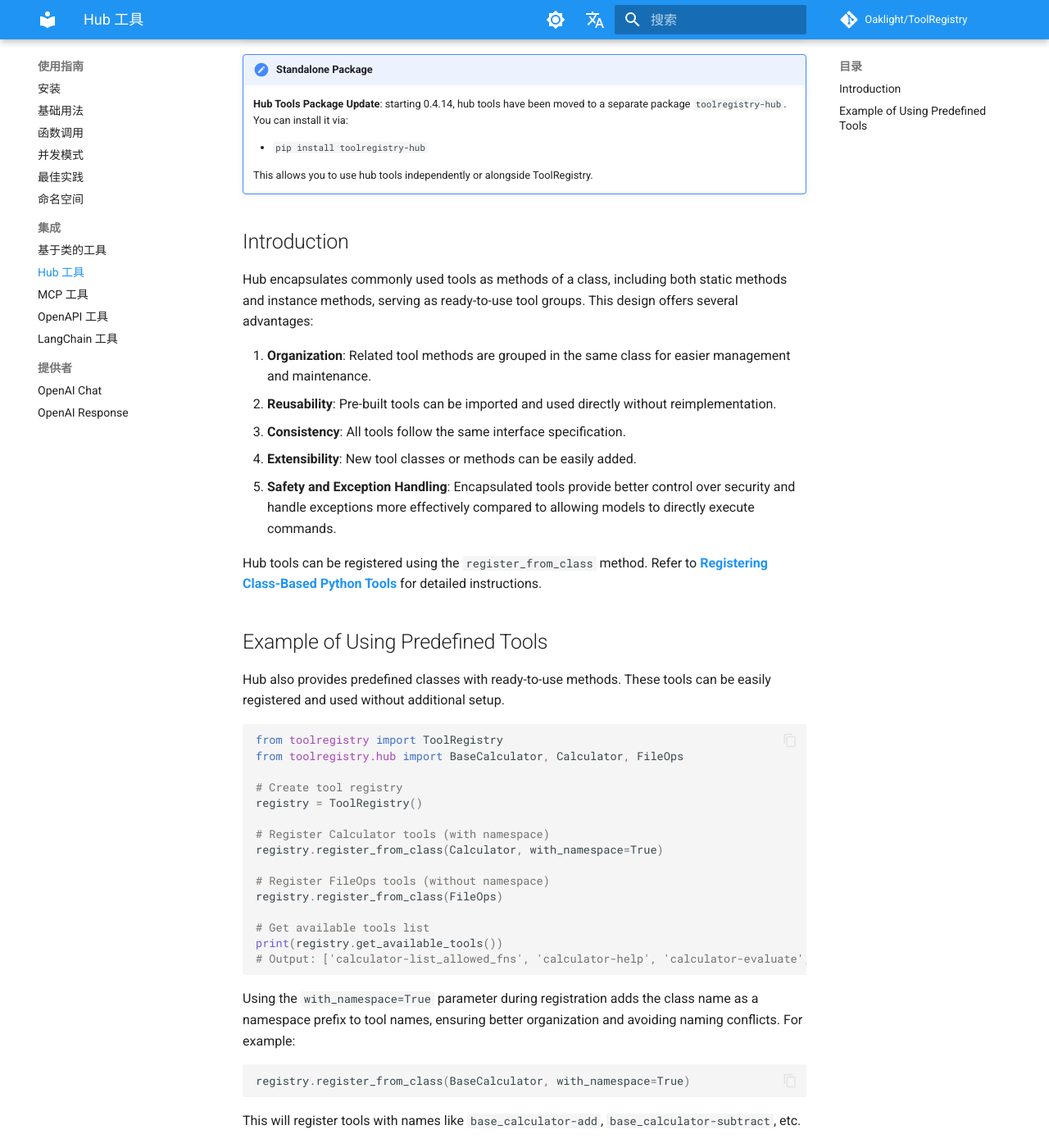
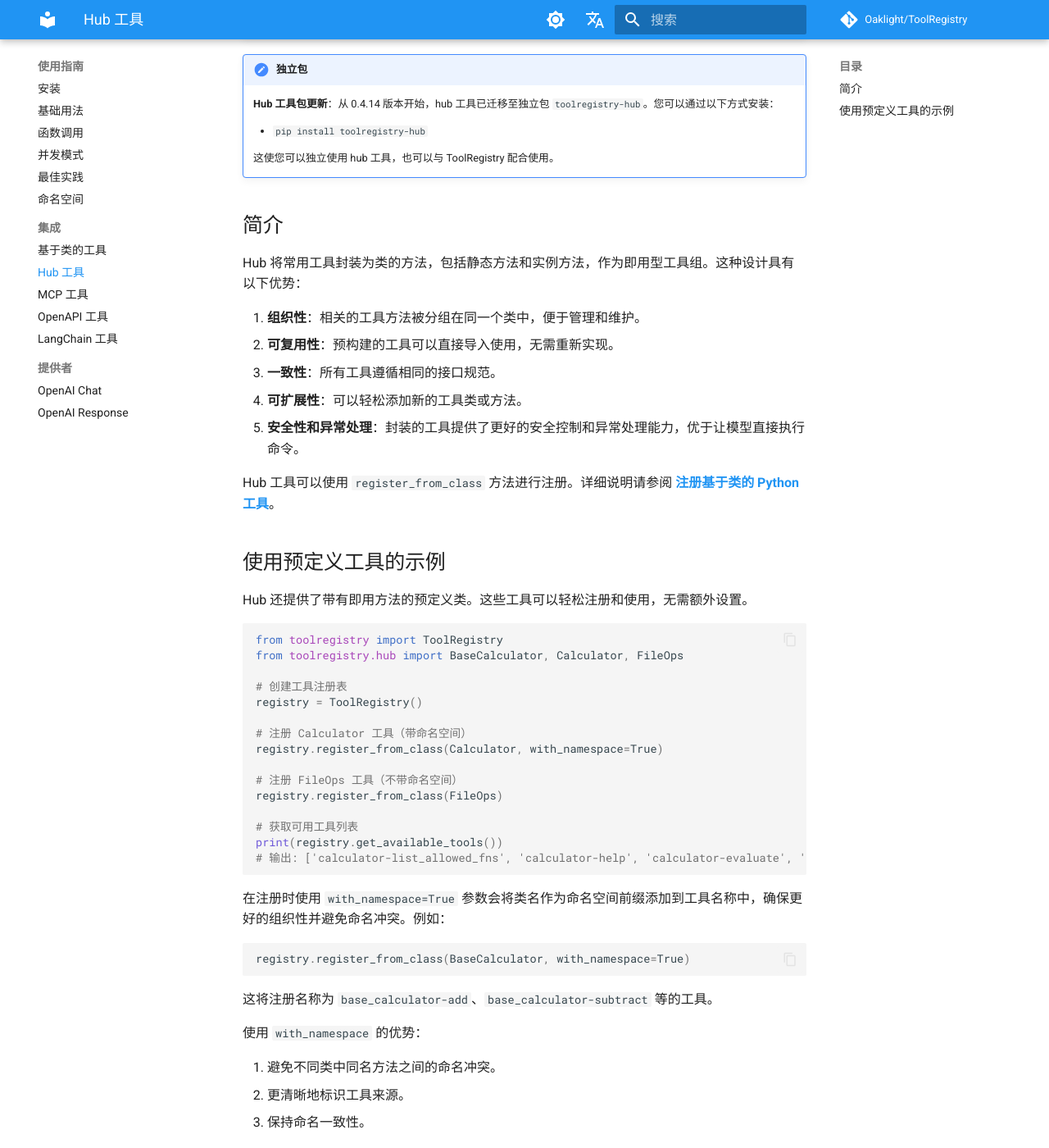
Before and after one commit to Oaklight/ToolRegistry, an MkDocs documentation site: the page built from docs/usage/integrations/hub.md, in a window 1280 px wide and 1400 px high, scrolled down 265 px. Shown: the whole window at 82% size. Built offline with MkDocs 1.6.1 and Material for MkDocs 9.7.7, drawn with Linux system fonts in a browser that asks for light colours; comment, search, counter and statistics services are not loaded; some of the changed text lies outside the part shown.

````diff
--- a/docs/usage/integrations/hub.md
+++ b/docs/usage/integrations/hub.md
@@ -1,59 +1,59 @@
-# Hub Tools Usage Guide
+# Hub 工具使用指南
 
-???+ note "Changelog"
-    New in version: 0.4.2
+???+ note "更新日志"
+    新增于版本：0.4.2
 
-!!! note "Standalone Package"
-    **Hub Tools Package Update**: starting 0.4.14, hub tools have been moved to a separate package `toolregistry-hub`. You can install it via:
+!!! note "独立包"
+    **Hub 工具包更新**：从 0.4.14 版本开始，hub 工具已迁移至独立包 `toolregistry-hub`。您可以通过以下方式安装：
 
     - `pip install toolregistry-hub`
 
-    This allows you to use hub tools independently or alongside ToolRegistry.
+    这使您可以独立使用 hub 工具，也可以与 ToolRegistry 配合使用。
 
-## Introduction
+## 简介
 
-Hub encapsulates commonly used tools as methods of a class, including both static methods and instance methods, serving as ready-to-use tool groups. This design offers several advantages:
+Hub 将常用工具封装为类的方法，包括静态方法和实例方法，作为即用型工具组。这种设计具有以下优势：
 
-1. **Organization**: Related tool methods are grouped in the same class for easier management and maintenance.
-2. **Reusability**: Pre-built tools can be imported and used directly without reimplementation.
-3. **Consistency**: All tools follow the same interface specification.
-4. **Extensibility**: New tool classes or methods can be easily added.
-5. **Safety and Exception Handling**: Encapsulated tools provide better control over security and handle exceptions more effectively compared to allowing models to directly execute commands.
+1. **组织性**：相关的工具方法被分组在同一个类中，便于管理和维护。
+2. **可复用性**：预构建的工具可以直接导入使用，无需重新实现。
+3. **一致性**：所有工具遵循相同的接口规范。
+4. **可扩展性**：可以轻松添加新的工具类或方法。
+5. **安全性和异常处理**：封装的工具提供了更好的安全控制和异常处理能力，优于让模型直接执行命令。
 
-Hub tools can be registered using the `register_from_class` method. Refer to [**Registering Class-Based Python Tools**](../class.md) for detailed instructions.
+Hub 工具可以使用 `register_from_class` 方法进行注册。详细说明请参阅 [**注册基于类的 Python 工具**](../class.md)。
 
-## Example of Using Predefined Tools
+## 使用预定义工具的示例
 
-Hub also provides predefined classes with ready-to-use methods. These tools can be easily registered and used without additional setup.
+Hub 还提供了带有即用方法的预定义类。这些工具可以轻松注册和使用，无需额外设置。
 
 ```python
 from toolregistry import ToolRegistry
 from toolregistry.hub import BaseCalculator, Calculator, FileOps
 
-# Create tool registry
+# 创建工具注册表
 registry = ToolRegistry()
 
-# Register Calculator tools (with namespace)
+# 注册 Calculator 工具（带命名空间）
 registry.register_from_class(Calculator, with_namespace=True)
 
-# Register FileOps tools (without namespace)
+# 注册 FileOps 工具（不带命名空间）
 registry.register_from_class(FileOps)
 
-# Get available tools list
+# 获取可用工具列表
 print(registry.get_available_tools())
-# Output: ['calculator-list_allowed_fns', 'calculator-help', 'calculator-evaluate', 'read_file', 'write_file', ...]
+# 输出: ['calculator-list_allowed_fns', 'calculator-help', 'calculator-evaluate', 'read_file', 'write_file', ...]
 ```
 
-Using the `with_namespace=True` parameter during registration adds the class name as a namespace prefix to tool names, ensuring better organization and avoiding naming conflicts. For example:
+在注册时使用 `with_namespace=True` 参数会将类名作为命名空间前缀添加到工具名称中，确保更好的组织性并避免命名冲突。例如：
 
 ```python
 registry.register_from_class(BaseCalculator, with_namespace=True)
 ```
 
-This will register tools with names like `base_calculator-add`, `base_calculator-subtract`, etc.
+这将注册名称为 `base_calculator-add`、`base_calculator-subtract` 等的工具。
 
-Advantages of using `with_namespace`:
+使用 `with_namespace` 的优势：
 
-1. Avoids naming conflicts between methods with the same names in different classes.
-2. More clearly identifies tool sources.
-3. Maintains naming consistency.
+1. 避免不同类中同名方法之间的命名冲突。
+2. 更清晰地标识工具来源。
+3. 保持命名一致性。
````
Also changed, not shown: docs/changelog.md (+21 -8 lines).
